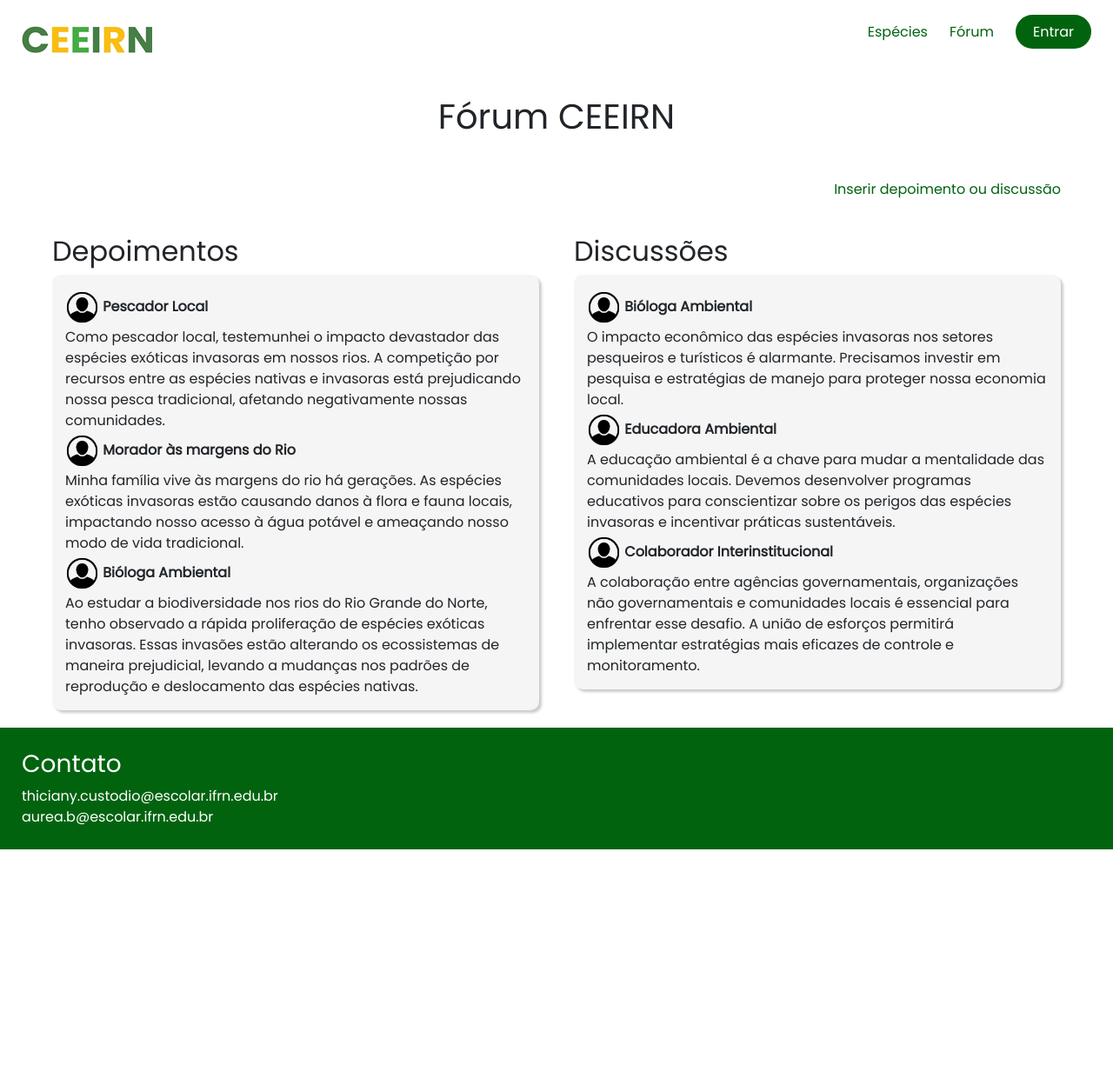
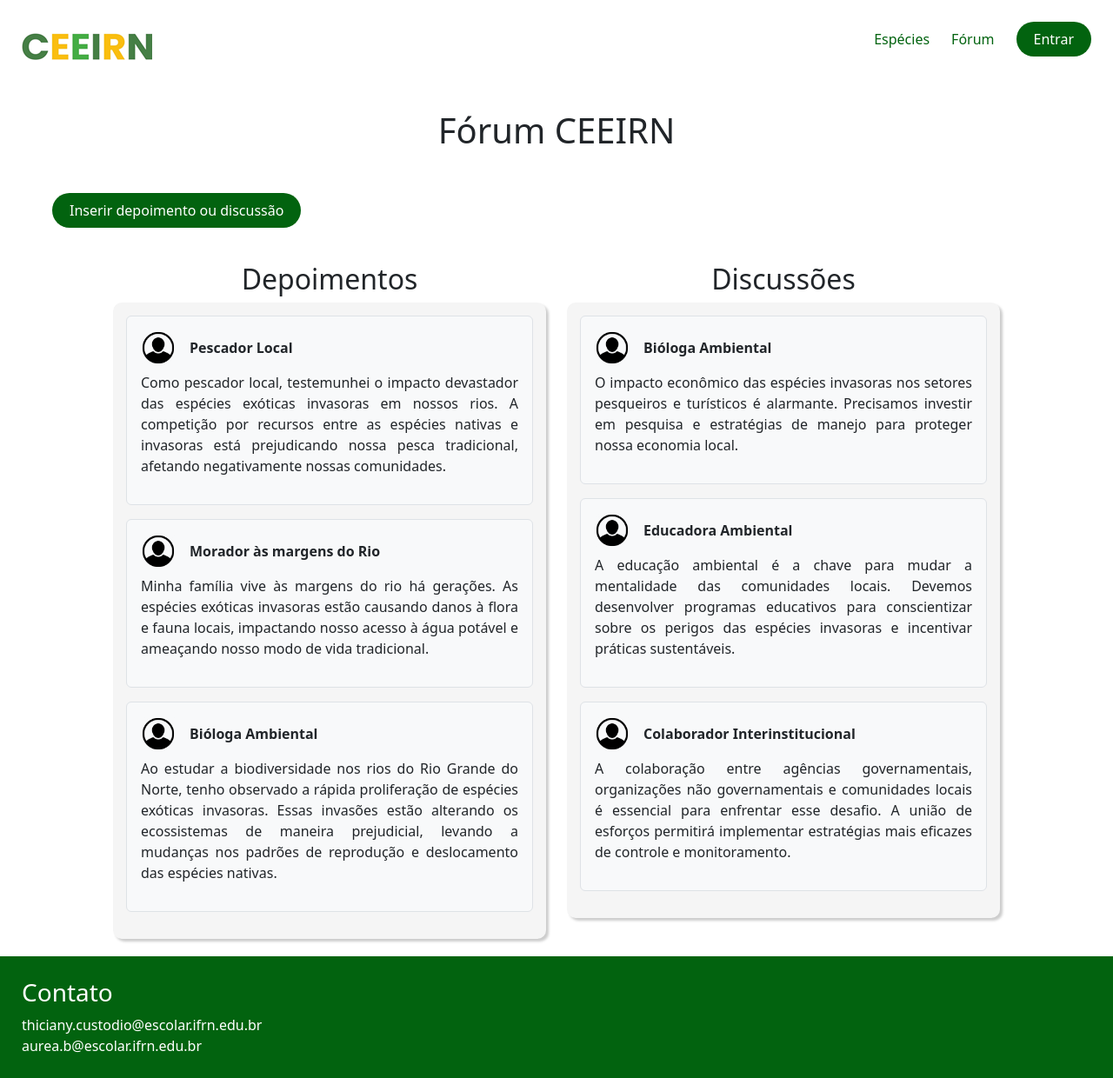
Before and after one commit to aureakarla/tccAT, a Django app: page /forum/ in a window 1280 px wide. Shown: the whole page at 87% size. Before the commit the page ends 977 px from the top, so only its background shows below. Run offline with Django 4.2, Linux system fonts and the light colour scheme; data comes from the database, SQL or seed files in the repository; some libraries are stand-ins or nearby versions.

Commit message:
Ajuste responsividade

```diff
--- a/noticias/templates/noticias/forum.html
+++ b/noticias/templates/noticias/forum.html
@@ -2,68 +2,75 @@
 {% load static %}
 {% block title %}CEEIRN:Fórum{% endblock title %}
 {% block content %}
+<link href="https://cdn.jsdelivr.net/npm/bootstrap@5.3.2/dist/css/bootstrap.min.css" rel="stylesheet">
+<script src="https://cdn.jsdelivr.net/npm/bootstrap@5.3.2/dist/js/bootstrap.bundle.min.js"></script>
+
+
 <h1 class="title-forum">Fórum CEEIRN</h1>
-    <div class="d-flex justify-content-end">
-        <a href="{% url 'depoimentos' %}" class="lista-telas__especie text-decoration-none">Inserir depoimento ou discussão</a>
+<div class="d-flex flex-column flex-md-row align-items-md-center mb-3 mb-md-0">
+    <a href="{% url 'depoimentos' %}" class="lista-telas__entrar text-decoration-none" style="text-align: center;">Inserir depoimento ou discussão</a>
   </div>
-    <section class="conteudo-depoimentos">
-        <div class="depoimentos" style="width: 60%;">
-        <h2>Depoimentos</h2>
+
+  <section class="conteudo-depoimentos container">
+    <div class="row">
+      <!-- Coluna: Depoimentos -->
+      <div class="col-12 col-md-6">
+        <h2 class="text-center">Depoimentos</h2>
         <div class="conteudo-depoimentos_depoimento">
           {% for i in depoimentos %}
-                <div class="conteudo-depoimentos_depoimento_usuario">
-                    <span class="usuario justify-content-between">
-                    <div class="">
+            <div class="conteudo-depoimentos_depoimento_usuario border p-3 mb-3 rounded bg-light">
+              <div class="d-flex justify-content-between align-items-center">
+                <div class="d-flex align-items-center">
                   <img
                     src="{% static 'noticias/img/icones/icone-usuario.png' %}"
-                        alt="Icone Usuario"
+                    alt="Ícone Usuário"
+                    class="me-3"
+                    style="width: 40px; height: 40px;"
                   />
-                        <p class="d-inline"><strong>{{ i.nome }}</strong></p>
+                  <p class="m-0"><strong>{{ i.nome }}</strong></p>
                 </div>
                 {% if request.user.is_superuser %}
                   <div class="d-flex">
-                            <a href="{% url 'depoimentos_edicao' i.id %}" class="text-primary text-decoration-none">Editar</a>
-                            <a href="{% url 'depoimentos_exclusao' i.id %}" class="text-danger text-decoration-none" style="padding-left: 1rem;">Excluir</a>
+                    <a href="{% url 'depoimentos_edicao' i.id %}" class="text-primary text-decoration-none me-3">Editar</a>
+                    <a href="{% url 'depoimentos_exclusao' i.id %}" class="text-danger text-decoration-none">Excluir</a>
                   </div>
                 {% endif %}
-                    </span>
-                    <span>
-                    {{ i.relato }}</span
-                    >
+              </div>
+              <p class="mt-2">{{ i.relato }}</p>
             </div>
           {% endfor %}
         </div>
       </div>
-    <div class="discussoes" style="width: 60%">
-        <div class="d-flex justify-content-between">
-            <h2>Discussões</h2>
 
-        </div>
-        <div class="conteudo-depoimentos_depoimento" style="width: 100%">
+      <!-- Coluna: Discussões -->
+      <div class="col-12 col-md-6">
+        <h2 class="text-center">Discussões</h2>
+        <div class="conteudo-depoimentos_depoimento">
           {% for i in discussoes %}
-                <div class="conteudo-depoimentos_depoimento_usuario justify-content-between">
-                    <span class="usuario justify-content-between">
-                    <div class="">
+            <div class="conteudo-depoimentos_depoimento_usuario border p-3 mb-3 rounded bg-light">
+              <div class="d-flex justify-content-between align-items-center">
+                <div class="d-flex align-items-center">
                   <img
                     src="{% static 'noticias/img/icones/icone-usuario.png' %}"
-                        alt="Icone Usuario"
+                    alt="Ícone Usuário"
+                    class="me-3"
+                    style="width: 40px; height: 40px;"
                   />
-                        <p class="d-inline"><strong>{{ i.nome }}</strong></p>
+                  <p class="m-0"><strong>{{ i.nome }}</strong></p>
                 </div>
                 {% if request.user.is_superuser %}
                   <div class="d-flex">
-                            <a href="{% url 'depoimentos_edicao' i.id %}" class="text-primary text-decoration-none">Editar</a>
-                            <a href="{% url 'depoimentos_exclusao' i.id %}" class="text-danger text-decoration-none" style="padding-left: 1rem;">Excluir</a>
+                    <a href="{% url 'depoimentos_edicao' i.id %}" class="text-primary text-decoration-none me-3">Editar</a>
+                    <a href="{% url 'depoimentos_exclusao' i.id %}" class="text-danger text-decoration-none">Excluir</a>
                   </div>
                 {% endif %}
-                    </span>
-                    <span>
-                    {{ i.relato }}
-                   </span
-                    >
+              </div>
+              <p class="mt-2">{{ i.relato }}</p>
             </div>
           {% endfor %}
         </div>
       </div>
+    </div>
   </section>
+
 {% endblock content %}
--- a/templates/global/base.html
+++ b/templates/global/base.html
@@ -26,7 +26,7 @@
           <a href="{% url 'index' %}">
             <img src="{% static 'noticias/img/ceeirn.png' %}" alt="CEEIRN" class="logo" />
           </a>
-          <ul class="lista-telas">
+          <ul class="lista-telas" >
             <li>
               <a class="lista-telas__especie text-decoration-none" href="{% url 'listagem_especies' %}"
                 >Espécies</a
@@ -35,7 +35,7 @@
             <li>
               <a href="{% url 'forum' %}" class="lista-telas__especie text-decoration-none">Fórum</a>
             </li>
-            <li>
+            <li class="d-flex" style="align-items: center">
               {% if request.user.is_authenticated %}
               <span class="lista-telas__especie text-decoration-none" style="padding-right: 12px" >
                 <img
```
Also changed, not shown: especies/templates/especies/lista_especies.html (+73 -10 lines), especies/views.py (+7 -0 lines), media/especies/24/12/09/ni.png (added), media/especies/24/12/09/ni_3rUftCi.png (added), media/especies/24/12/09/walp.png (added). Lines whose indentation alone changed are shown as unchanged.
